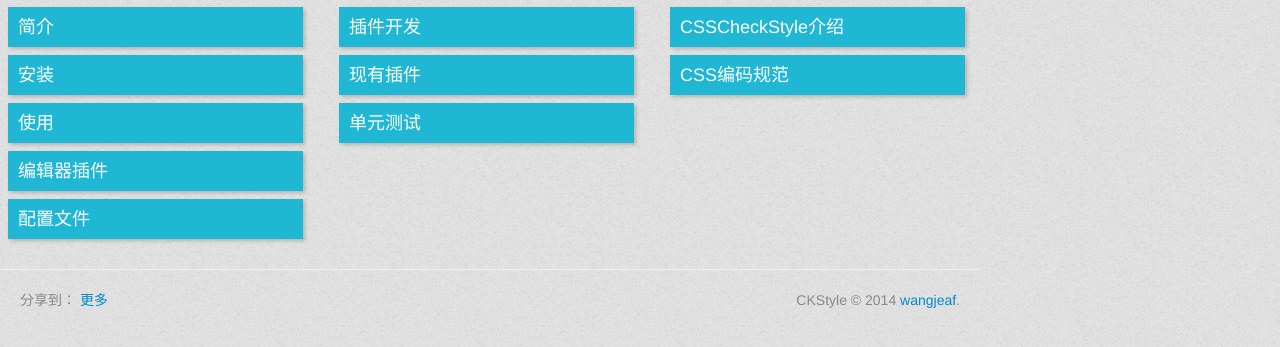
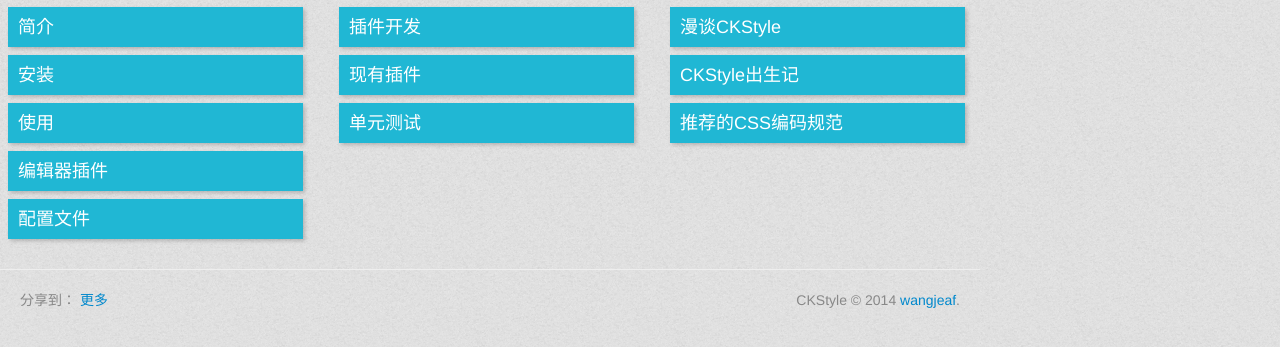
Before and after one commit to ckstyle/ckstyle.github.io, a website with bundled scripts: page index.html in a window 1280 px wide. Both pictures are taken after a click on the link "Docs". Shown: the part 175-522 px from the top of the page. Built offline with nearby package versions, Linux system fonts and the light colour scheme.

Commit message:
add link

```diff
--- a/index.html
+++ b/index.html
@@ -374,8 +374,9 @@ ie      : .test{_width:10px;padding:20px 0 0;*color:#FFF}
 			<div class="fl ml20">
 				<h2>文章</h2>
 				<ul class="unstyled">
-					<li><a target="_blank" href="/docs/CSSCheckStyle%20-%20blog.pdf">CSSCheckStyle介绍</a></li>
-					<li><a target="_blank" href="/docs/CSS%20codestyle%20guideline%20from%20RENREN%20FED.pdf">CSS编码规范</a></li>
+					<li><a target="_blank" href="https://github.com/wangjeaf/ckstyle-node/issues/30">漫谈CKStyle</a></li>
+					<li><a target="_blank" href="/docs/CSSCheckStyle%20-%20blog.pdf">CKStyle出生记</a></li>
+					<li><a target="_blank" href="/docs/CSS%20codestyle%20guideline%20from%20RENREN%20FED.pdf">推荐的CSS编码规范</a></li>
 				</ul>
 			</div>
 		</div>
```
